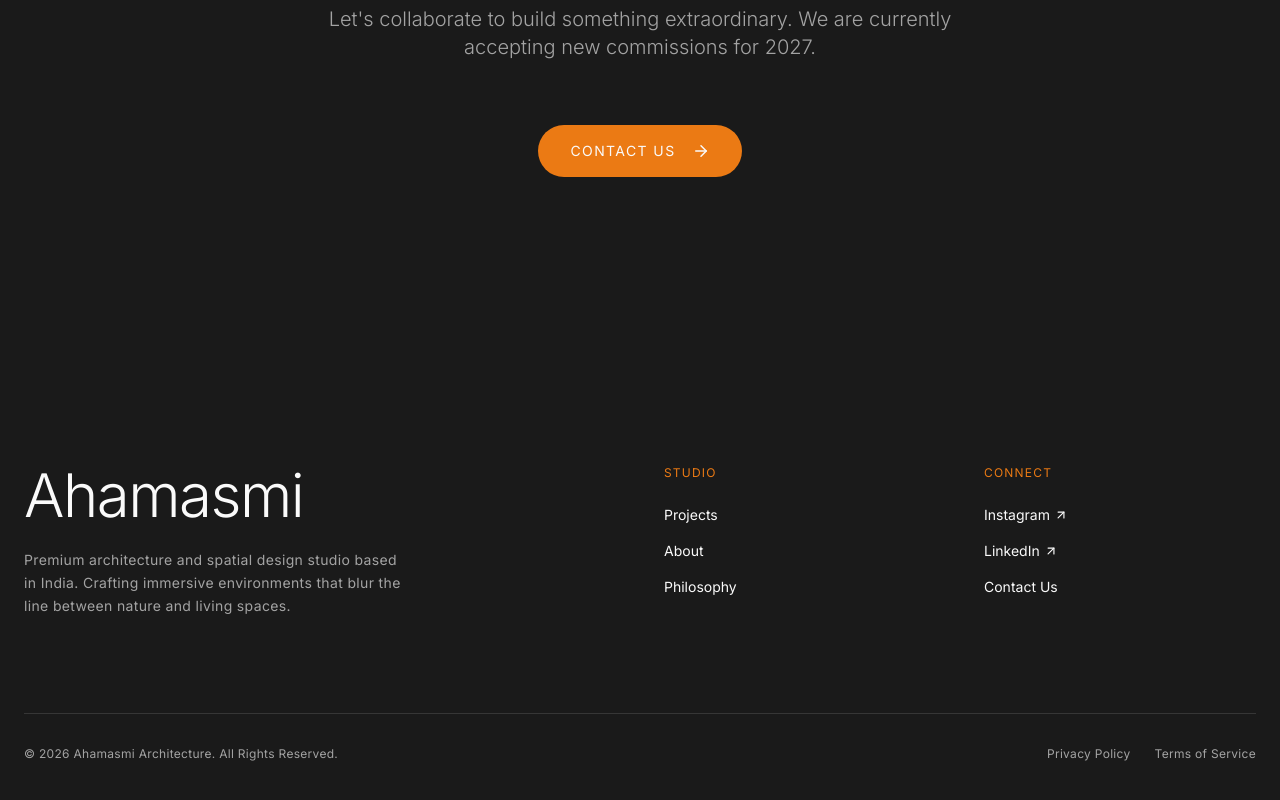
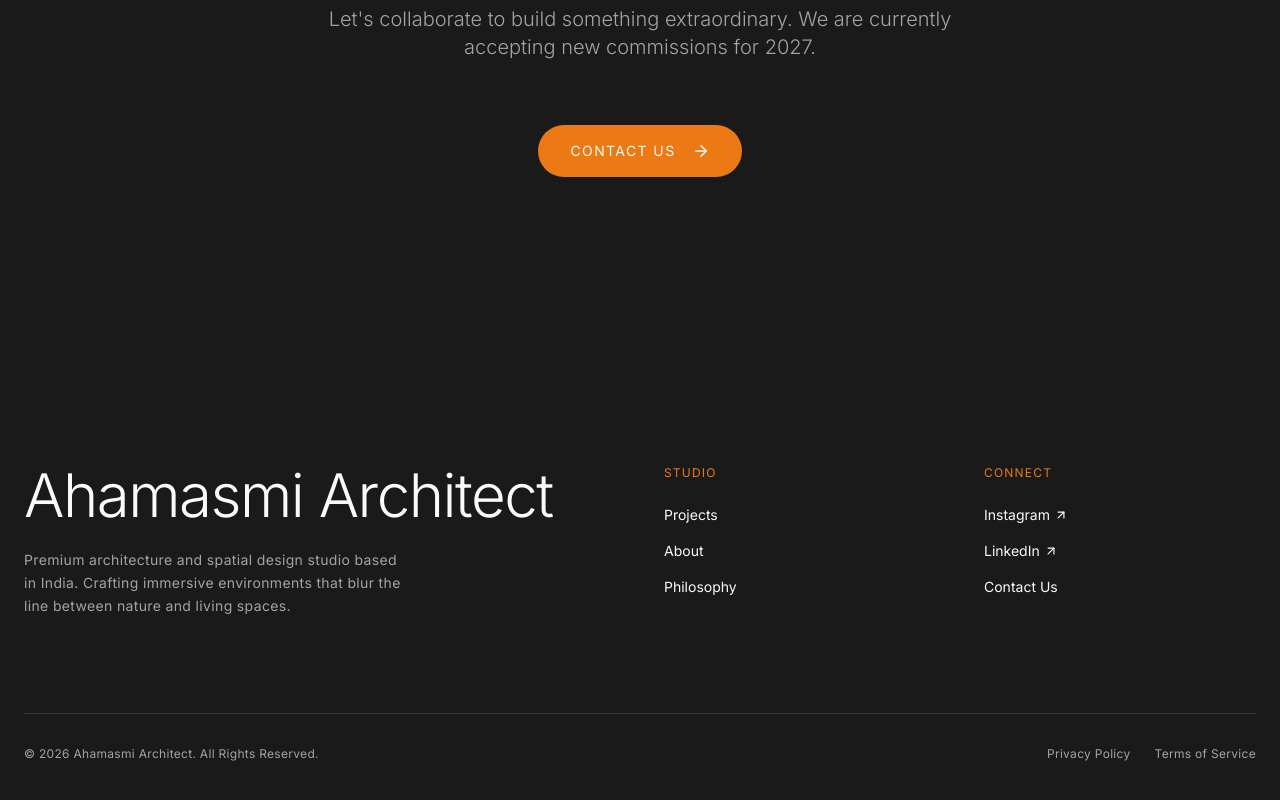
Before and after one commit to aadi654/Ahamasmi-, a Next.js app: page / in a window 1280 px wide. Shown: the part 3229-4029 px from the top of the page. Built offline with nearby package versions, Linux system fonts and the light colour scheme.

Commit message:
Update footer text and copyright name to Ahamasmi Architect

```diff
--- a/src/components/layout/Footer.tsx
+++ b/src/components/layout/Footer.tsx
@@ -8,7 +8,7 @@
         <div className="grid grid-cols-1 md:grid-cols-4 gap-12 mb-24">
           <div className="md:col-span-2">
             <h2 className="text-4xl md:text-6xl font-light mb-6 tracking-tight">
-              Ahamasmi
+              Ahamasmi Architect
             </h2>
             <p className="text-muted max-w-sm text-sm tracking-wide leading-relaxed">
               Premium architecture and spatial design studio based in India. Crafting immersive environments that blur the line between nature and living spaces.
@@ -35,7 +35,7 @@
         </div>
 
         <div className="flex flex-col md:flex-row justify-between items-center pt-8 border-t border-muted/20 text-xs text-muted tracking-wide">
-          <p>&copy; {new Date().getFullYear()} Ahamasmi Architecture. All Rights Reserved.</p>
+          <p>&copy; {new Date().getFullYear()} Ahamasmi Architect. All Rights Reserved.</p>
           <div className="flex gap-6 mt-4 md:mt-0">
             <Link href="#" className="hover:text-white transition-colors">Privacy Policy</Link>
             <Link href="#" className="hover:text-white transition-colors">Terms of Service</Link>
```
